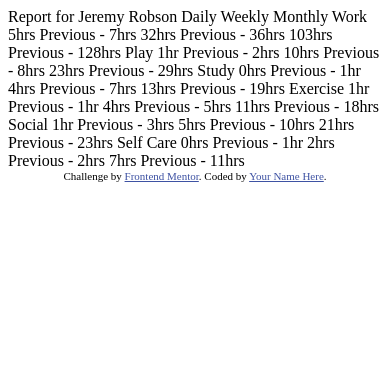
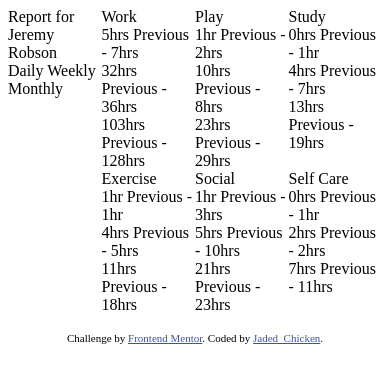
Before and after one commit to GetsugAa4/WebDev-Learnage, a plain HTML site: page Frontend Masters/1. Time Tracking Dashboard/time-tracking-dashboard-main/time-tracking-dashboard-main/index.html in a window 390 px wide. Drawn offline with Linux system fonts and the light colour scheme.

Commit message:
Basic responsive design
added media queries and behaviour (grid or flex and column)

```diff
--- a/Frontend Masters/1. Time Tracking Dashboard/time-tracking-dashboard-main/time-tracking-dashboard-main/index.html
+++ b/Frontend Masters/1. Time Tracking Dashboard/time-tracking-dashboard-main/time-tracking-dashboard-main/index.html
@@ -5,7 +5,7 @@
   <meta name="viewport" content="width=device-width, initial-scale=1.0"> <!-- displays site properly based on user's device -->
 
   <link rel="icon" type="image/png" sizes="32x32" href="./images/favicon-32x32.png">
-
+  <link rel="stylesheet" href="style.css">
   <title>Frontend Mentor | Time tracking dashboard</title>
 
   <!-- Feel free to remove these styles or customise in your own stylesheet 👍 -->
@@ -15,66 +15,147 @@
   </style>
 </head>
 <body>
-
-  Report for
+  <!--
+    ! The text for the previous period's time should change based on the active timeframe. For Daily,
+    ! it should read "Yesterday" e.g "Yesterday - 2hrs". For Weekly, it should read "Last Week" e.g.
+    ! "Last Week - 32hrs". For monthly, it should read "Last Month" e.g. "Last Month - 19hrs".
+  -->
+  <main>
+    <div class="grid-item">
+      <div>
+        <span>Report for</span>
         Jeremy Robson
-
+      </div>
+      <div>
         Daily
         Weekly
         Monthly
+      </div>
+    </div>
 
-  Work
+    <div class="grid-item">
+      <div>
+        <div>Work</div>
+        <div>
+          <div>
             5hrs <!-- daily -->
             Previous - 7hrs <!-- daily -->
+          </div>
+          <div>
             32hrs <!-- weekly -->
             Previous - 36hrs <!-- weekly -->
+          </div>
+          <div>
             103hrs <!-- monthly -->
             Previous - 128hrs <!-- monthly -->
+          </div>
+        </div>
+      </div>
+    </div>
 
-  Play
+    <div class="grid-item">
+      <div>
+        <div>Play</div>
+        <div>
+          <div>
             1hr <!-- daily -->
             Previous - 2hrs <!-- daily -->
+          </div>
+          <div>
             10hrs <!-- weekly -->
             Previous - 8hrs <!-- weekly -->
+          </div>
+          <div>
             23hrs <!-- monthly -->
             Previous - 29hrs <!-- monthly -->
+          </div>
+        </div>
+      </div>
+    </div>
 
-  Study
+    <div class="grid-item">
+      <div>
+        <div>Study</div>
+        <div>
+          <div>
             0hrs <!-- daily -->
             Previous - 1hr <!-- daily -->
+          </div>
+          <div>
             4hrs <!-- weekly -->
             Previous - 7hrs <!-- weekly -->
+          </div>
+          <div>
             13hrs <!-- monthly -->
             Previous - 19hrs <!-- monthly -->
+          </div>
+        </div>
+      </div>
+    </div>
 
-  Exercise
+    <div class="grid-item">
+      <div>
+        <div>Exercise</div>
+        <div>
+          <div>
             1hr <!-- daily -->
             Previous - 1hr <!-- daily -->
+          </div>
+          <div>
             4hrs <!-- weekly -->
             Previous - 5hrs <!-- weekly -->
+          </div>
+          <div>
             11hrs <!-- monthly -->
             Previous - 18hrs <!-- monthly -->
+          </div>
+        </div>
+      </div>
+    </div>
 
-  Social
+    <div class="grid-item">
+      <div>
+        <div>Social</div>
+        <div>
+          <div>
             1hr <!-- daily -->
             Previous - 3hrs <!-- daily -->
+          </div>
+          <div>
             5hrs <!-- weekly -->
             Previous - 10hrs <!-- weekly -->
+          </div>
+          <div>
             21hrs <!-- monthly -->
             Previous - 23hrs <!-- monthly -->
+          </div>
+        </div>
+      </div>
+    </div>
 
-  Self Care
+    <div class="grid-item">
+      <div>
+        <div>Self Care</div>
+        <div>
+          <div>
             0hrs <!-- daily -->
             Previous - 1hr <!-- daily -->
+          </div>
+          <div>
             2hrs <!-- weekly -->
             Previous - 2hrs <!-- weekly -->
+          </div>
+          <div>
             7hrs <!-- monthly -->
             Previous - 11hrs <!-- monthly -->
-
-
+          </div>
+        </div>
+      </div>
+    </div>
+  </main>
   <div class="attribution">
     Challenge by <a href="https://www.frontendmentor.io?ref=challenge" target="_blank">Frontend Mentor</a>.
-    Coded by <a href="#">Your Name Here</a>.
+    Coded by <a href="#">Jaded_Chicken</a>.
   </div>
 </body>
 </html>
--- /dev/null
+++ b/Frontend Masters/1. Time Tracking Dashboard/time-tracking-dashboard-main/time-tracking-dashboard-main/style.css
@@ -0,0 +1,17 @@
+@media screen and (max-width : 1440px){
+    main {
+        display: grid;
+        grid-template-columns: repeat(4, 1fr);
+        grid-template-rows: repeat(2, 1fr);
+    }
+    main>.grid-item:first-child {
+        grid-row: 1/3;
+    }
+}
+
+@media screen and (max-width : 375px) {
+    main {
+        display: flex;
+        flex-direction: column;
+    }
+}
```
Lines whose indentation alone changed are shown as unchanged.
